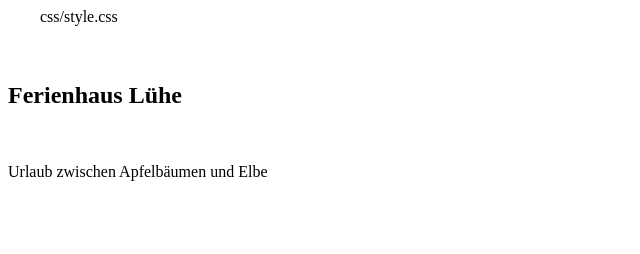
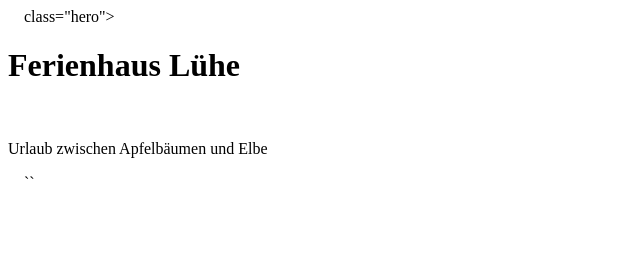
Before and after one commit to Ferienwohnung-Luehe/Ferienwohnung-luehe, a plain HTML site: page index.html in a window 1280 px wide. Shown: the whole page, without its empty margins (0-640 px from the left). Drawn offline with Linux system fonts and the light colour scheme.

Commit message:
Fix viewport meta tag and link stylesheet
Updated viewport meta tag and added stylesheet link.

```diff
--- a/index.html
+++ b/index.html
@@ -1,33 +1,23 @@
 <!DOCTYPE html>
 <html lang="de">
-
 <head>
-
 <meta charset="UTF-8">
-<meta name="viewport" content="width=device-width, initial-scale=1">
+<meta name="viewport" content="width=device-width, initial-scale=1.0">
 
 <title>Ferienhaus Lühe</title>
 
-css/style.css
-
-</head>
-
-<body>
-
-<section class="hero">
+<link rel="stylesheet" href="css/style.css">class="hero">
 
 <div class="hero-text">
-
 <h1>Ferienhaus Lühe</h1>
 
 <p>
 Urlaub zwischen Apfelbäumen und Elbe
 </p>
-
 </div>
 
 </section>
 
 </body>
-
 </html>
+``
```
